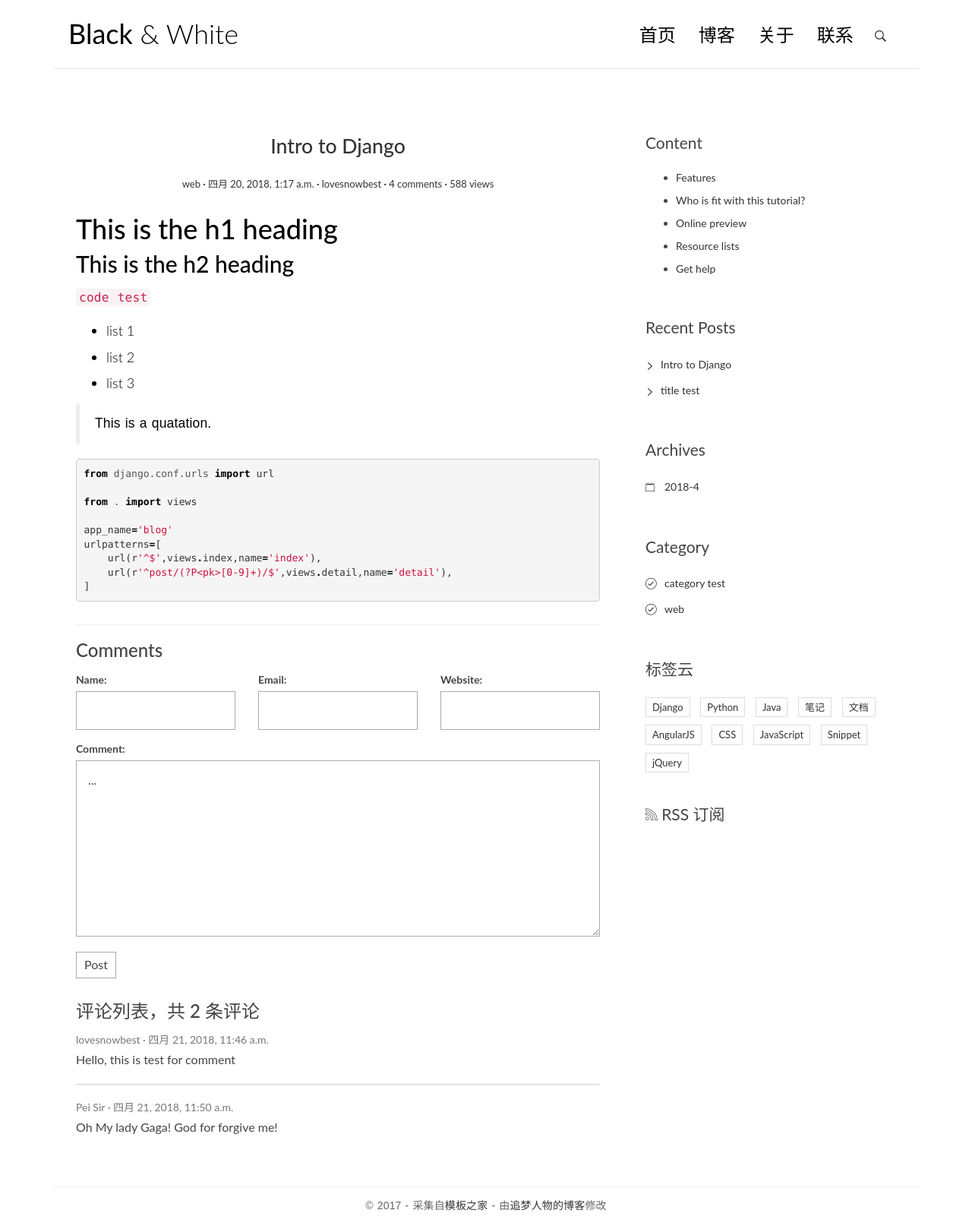
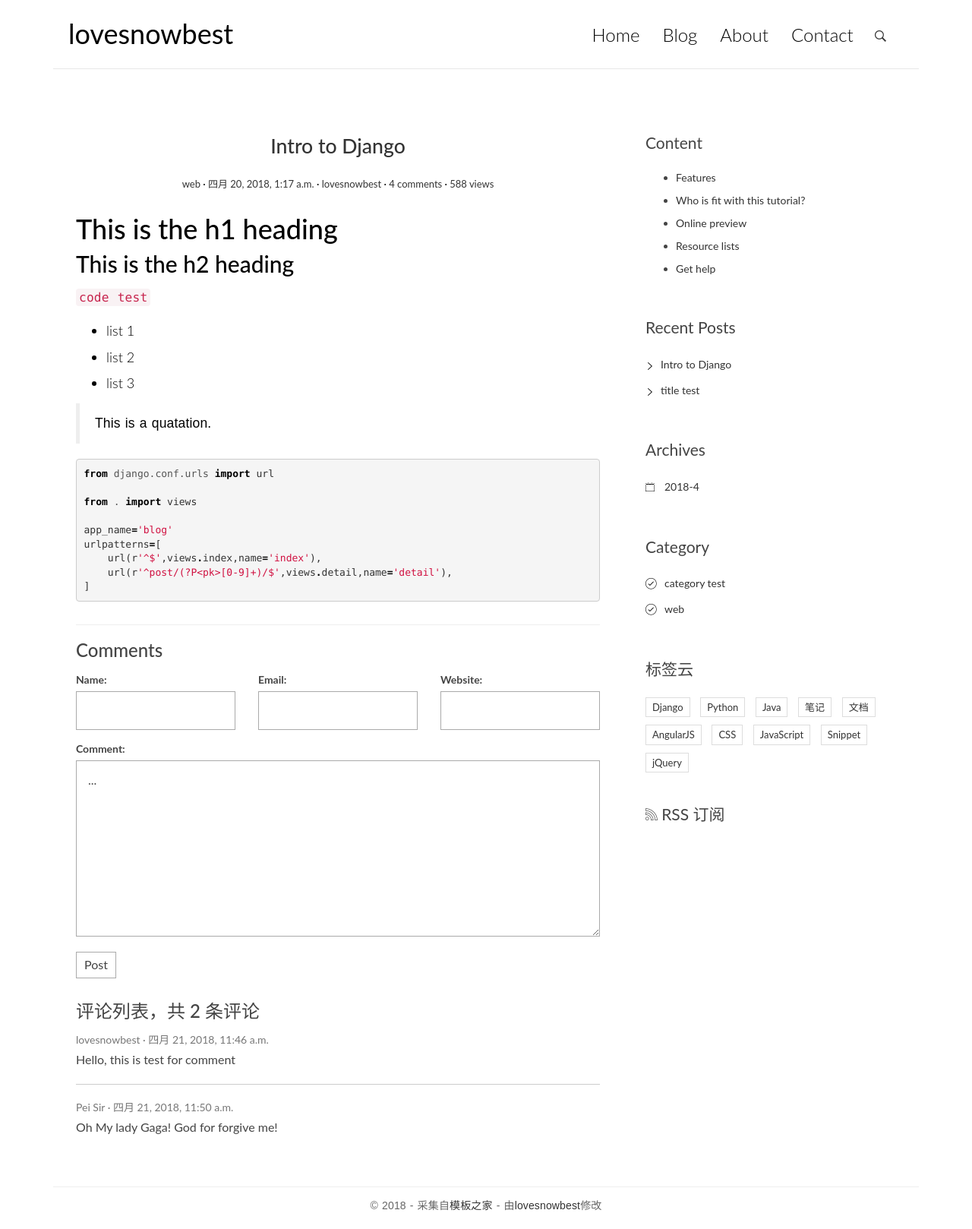
Before and after one commit to zehuichen123/Django_blog, a Django app: page /blog/post/2/ in a window 1280 px wide. Shown: the whole page at 76% size. Run offline with Django 3.2, Linux system fonts and the light colour scheme; data comes from the database, SQL or seed files in the repository; some libraries are stand-ins or nearby versions.

Commit message:
basic functions of blog finished

```diff
--- a/blog/models.py
+++ b/blog/models.py
@@ -34,3 +34,6 @@ class Post(models.Model):
 
 	def get_absolute_url(self):
 		return reverse('blog:detail',kwargs={'pk':self.pk})
+
+	class Meta:
+		ordering=['-created_time']
--- a/blog/views.py
+++ b/blog/views.py
@@ -6,7 +6,7 @@ import markdown
 
 # Create your views here.
 def index(request):
-	post_list=Post.objects.all().order_by('-created_time')
+	post_list=Post.objects.all()
 	return render(request,'blog/index.html',context={'post_list':post_list})
 
 def detail(request,pk):
@@ -23,7 +23,6 @@ def detail(request,pk):
 		'post':post,
 		'form':form,
 		'comment_list':comment_list,
-		'comment_num':comment_num,
 	}
 	return render(request,'blog/detail.html',context=context)
 
--- a/templates/base.html
+++ b/templates/base.html
@@ -29,7 +29,7 @@
         <div class="row">
             <div class="col-md-4 col-sm-5 col-xs-8">
                 <div class="logo">
-                    <h1><a href="index.html"><b>Black</b> &amp; White</a></h1>
+                    <h1><a href="{% url 'blog:index' %}"><b>lovesnowbest</a></h1>
                 </div>
             </div><!-- col-md-4 -->
             <div class="col-md-8 col-sm-7 col-xs-4">
@@ -42,10 +42,10 @@
 
                     <div class="collapse navbar-collapse" id="bs-example-navbar-collapse-1">
                         <ul class="nav navbar-nav navbar-right">
-                            <li class="cl-effect-11"><a href="index.html" data-hover="首页">首页</a></li>
-                            <li class="cl-effect-11"><a href="full-width.html" data-hover="博客">博客</a></li>
-                            <li class="cl-effect-11"><a href="about.html" data-hover="关于">关于</a></li>
-                            <li class="cl-effect-11"><a href="contact.html" data-hover="联系">联系</a></li>
+                            <li class="cl-effect-11"><a href="{% url 'blog:index' %}" data-hover="Home">Home</a></li>
+                            <li class="cl-effect-11"><a href="full-width.html" data-hover="Blog">Blog</a></li>
+                            <li class="cl-effect-11"><a href="about.html" data-hover="About">About</a></li>
+                            <li class="cl-effect-11"><a href="contact.html" data-hover="Contact">Contact</a></li>
                         </ul>
                     </div><!-- /.navbar-collapse -->
                 </nav>
@@ -63,7 +63,7 @@
     </header>
 </div>
 <div class="copyrights">Collect from <a href="http://www.cssmoban.com/">网页模板</a></div>
-<div class="copyrights">Modified by <a href="http://zmrenwu.com/">追梦人物的博客</a></div>
+<div class="copyrights">Modified by <a href="http://zmrenwu.com/">lovesnowest</a></div>
 
 <div class="content-body">
     <div class="container">
@@ -162,9 +162,9 @@
     <div class="container">
         <div class="row">
             <div class="col-md-12">
-                <p class="copyright">&copy 2017 - 采集自<a href="http://www.cssmoban.com/"
+                <p class="copyright">&copy 2018 - 采集自<a href="http://www.cssmoban.com/"
                                                         target="_blank" title="模板之家">模板之家</a>
-                    - 由<a href="http://zmrenwu.com/" title="网页模板" target="_blank">追梦人物的博客</a>修改
+                    - 由<a href="http://zmrenwu.com/" title="网页模板" target="_blank">lovesnowbest</a>修改
                 </p>
             </div>
         </div>
--- a/templates/blog/detail.html
+++ b/templates/blog/detail.html
@@ -48,7 +48,7 @@
             </div>
         </form>
         <div class="comment-list-panel">
-            <h3>评论列表，共 <span>{{comment_num}}</span> 条评论</h3>
+            <h3>评论列表，共 <span>{{post.comment_set.count}}</span> 条评论</h3>
             <ul class="comment-list list-unstyled">
                 {% for comment in comment_list %}
                 <li class="comment-item">
```
